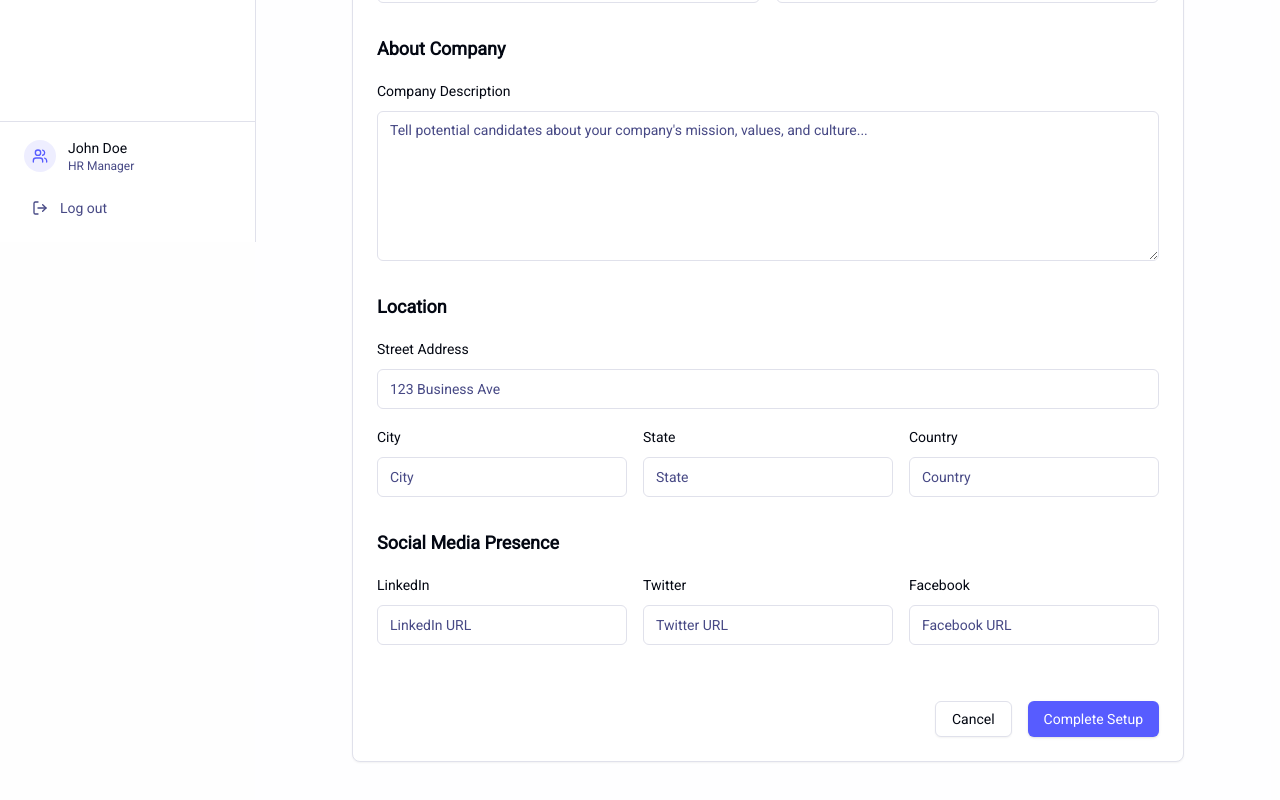
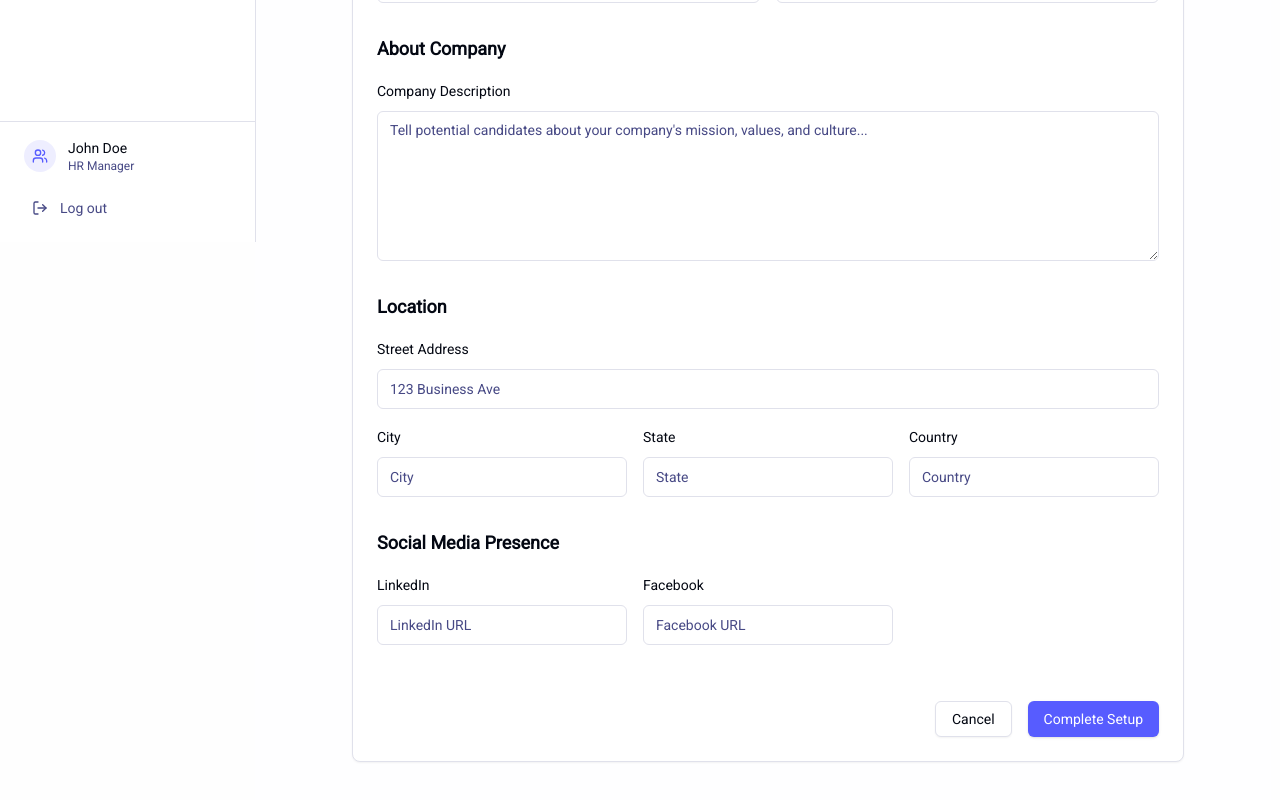
Before and after one commit to as07313/HireHub, a Next.js app: page /recruiter/company/setup in a window 1280 px wide. Shown: the part 558-1358 px from the top of the page. Built offline with nearby package versions, Linux system fonts and the light colour scheme.

Commit message:
fixed build errors

```diff
--- a/app/recruiter/company/setup/page.tsx
+++ b/app/recruiter/company/setup/page.tsx
@@ -37,6 +37,7 @@ import { toast } from "sonner"
 const companySchema = z.object({
   name: z.string().min(2, "Company name must be at least 2 characters"),
   website: z.string().url("Please enter a valid website URL"),
+  logo: z.string().url(),
   industry: z.string().min(2, "Please select an industry"),
   size: z.enum(["small", "medium", "large", "enterprise"]),
   founded: z.string().min(4, "Please enter a valid year"),
@@ -339,19 +340,6 @@ export default function CompanySetupPage() {
                   />
                   <FormField
                     control={form.control}
-                    name="socialMedia.twitter"
-                    render={({ field }) => (
-                      <FormItem>
-                        <FormLabel>Twitter</FormLabel>
-                        <FormControl>
-                          <Input placeholder="Twitter URL" {...field} />
-                        </FormControl>
-                        <FormMessage />
-                      </FormItem>
-                    )}
-                  />
-                  <FormField
-                    control={form.control}
                     name="socialMedia.facebook"
                     render={({ field }) => (
                       <FormItem>
```
